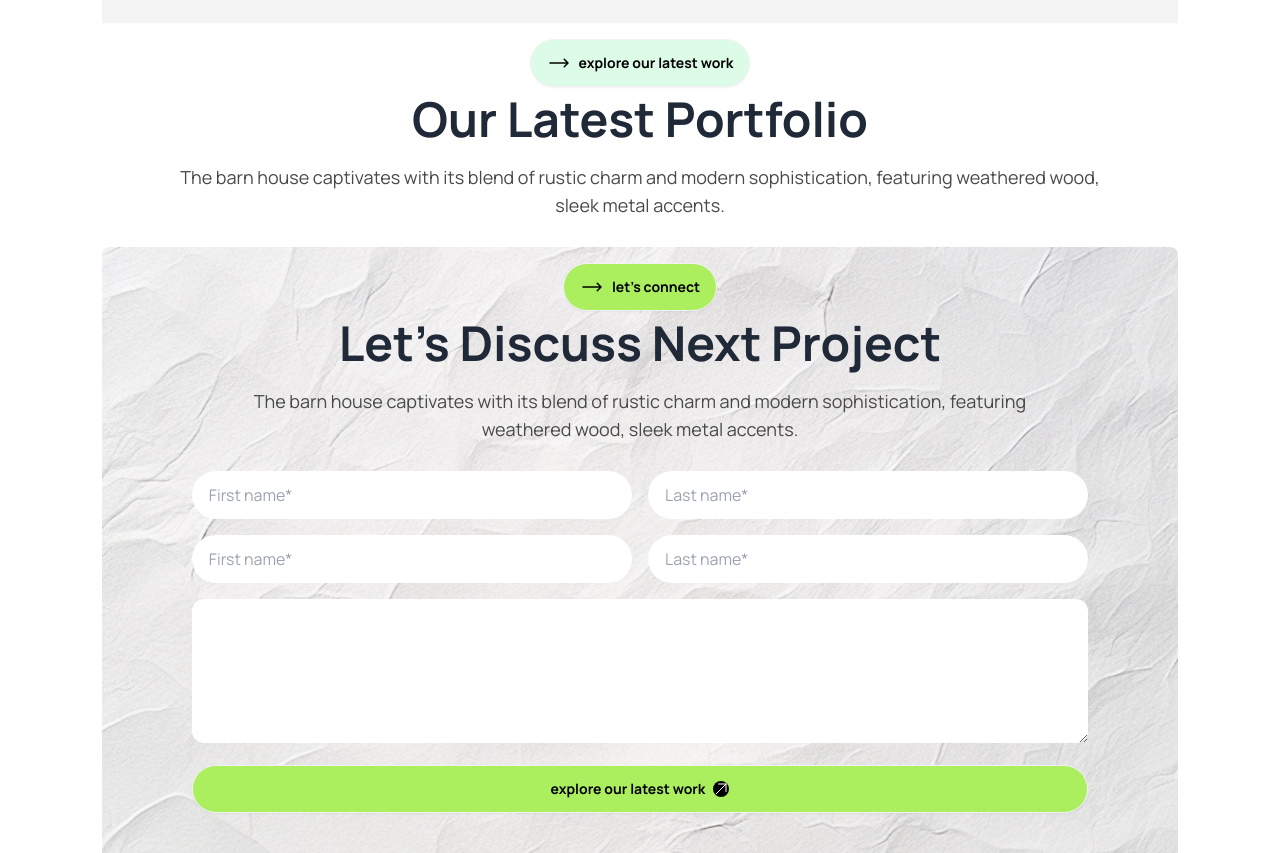
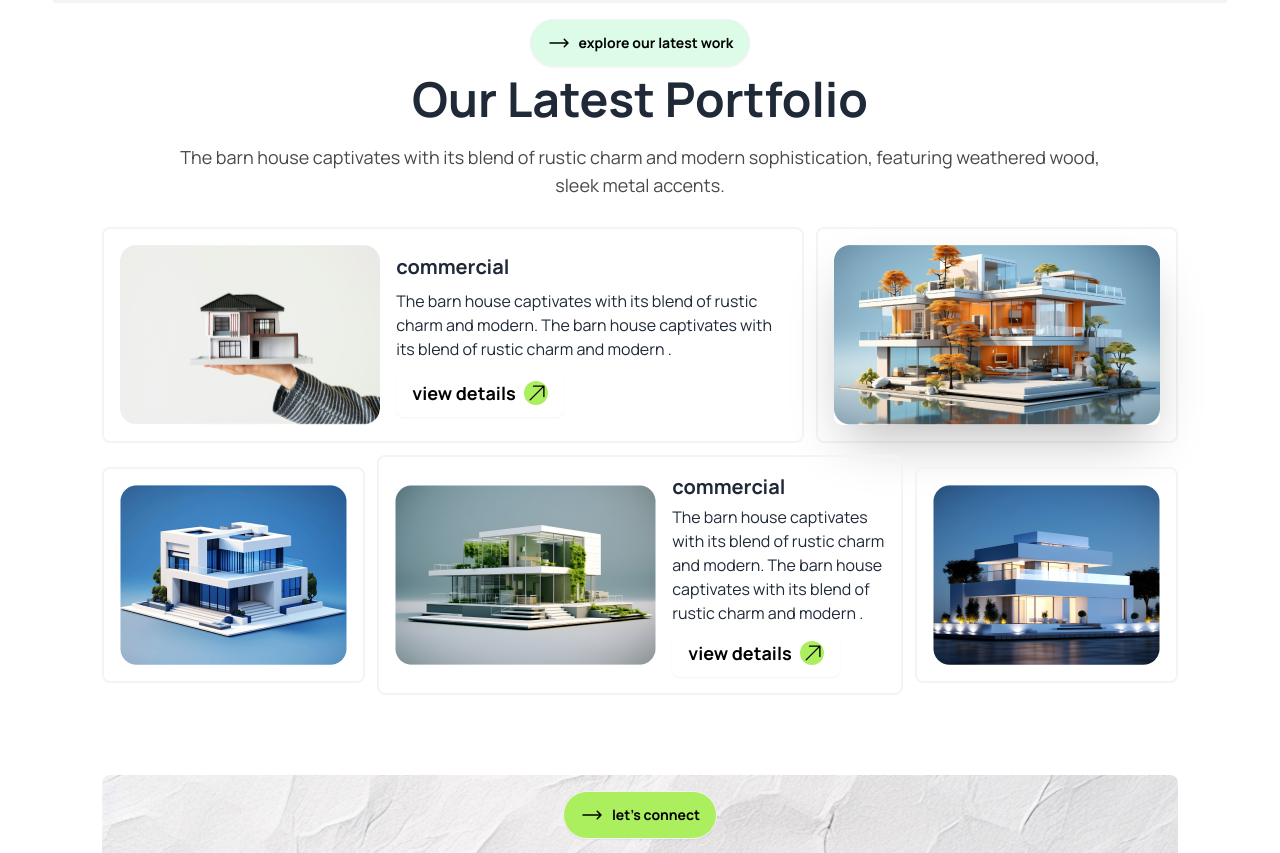
Before and after one commit to manna179/assignment-three-repositories, a plain HTML site: page index.html in a window 1280 px wide. Shown: the part 1947-2800 px from the top of the page. Drawn offline with nearby package versions, Linux system fonts and the light colour scheme.

Commit message:
added work process div

```diff
--- a/index.html
+++ b/index.html
@@ -121,8 +121,8 @@
                 <div class="card-body items-center text-center space-y-2 w-11/12 mx-auto">
                   <h1 class="card-title text-5xl font-bold text-center">A barn house of this design has a <br> striking appearance</h1>
                   <p class="text-lg text-center">The barn house captivates with its blend of rustic charm and modern sophistication, featuring weathered wood, sleek metal accents, and large windows that flood the space with natural light.</p>
-                  <div class="card-actions w-full">
-                    <button class="btn bg-secondary hover:bg-secondary font-bold  text-black text-xl ">view details<svg xmlns="http://www.w3.org/2000/svg"   fill="none" viewBox="0 0 24 24" stroke-width="1.5" stroke="currentColor" class="size-6  rounded-full bg-primary text-black  pl-0.5">
+                  <div class="card-actions w-full justify-center items-center">
+                    <button class="btn bg-secondary hover:bg-secondary font-bold  text-black text-xl text-center">view details<svg xmlns="http://www.w3.org/2000/svg"   fill="none" viewBox="0 0 24 24" stroke-width="1.5" stroke="currentColor" class="size-6  rounded-full bg-primary text-black  pl-0.5">
                         <path stroke-linecap="round" stroke-linejoin="round" d="m4.5 19.5 15-15m0 0H8.25m11.25 0v11.25"  />
                       </svg></button>
                   </div>
@@ -134,7 +134,8 @@
 
        <!-- work process div  -->
 
-        <section class="bg-back pt-20 mt-14 w-11/12 mx-auto">
+        <section class="w-full bg-back  ">
+            <div class=" pt-20 mt-14 w-full">
               <div class="w-11/12 mx-auto relative  ">
                 <div class=" absolute -top-12 -left-8">
                   <img src="assets/Vector.png" alt="">
@@ -262,6 +263,7 @@
                  </div>
 
               </div>
+            </div>
 
         </section>
 
@@ -294,6 +296,85 @@
               </div>
             </div>
             <!-- bottom -->
+             <div class="space-y-3 mb-20">
+              <!-- row-1  -->
+               <div class="flex flex-col lg:flex-row justify-center items-center gap-3">
+
+                <!-- first  -->
+
+                <div class="border-2 border-gray-100 rounded-lg w-full">
+                  <div class="hero  ">
+                    <div class="hero-content flex-col lg:flex-row">
+                      <img
+                        src="assets/img1.png"
+                        class="max-w-sm rounded-lg " />
+                      <div class="w-11/12 mx-auto">
+                        <h1 class="text-xl font-bold">commercial</h1>
+                        <p class="py-2">
+                          The barn house captivates with its blend of rustic charm and modern. The barn house captivates with its blend of rustic charm and modern .
+                        </p>
+
+                        <!-- asdf -->
+
+                        <button class="btn bg-transparent hover:bg-transparent  font-bold  text-black text-lg text-center border-none ">view details<svg xmlns="http://www.w3.org/2000/svg"   fill="none" viewBox="0 0 24 24" stroke-width="1.5" stroke="currentColor" class="size-6  rounded-full bg-primary text-black  pl-0.5">
+                          <path stroke-linecap="round" stroke-linejoin="round" d="m4.5 19.5 15-15m0 0H8.25m11.25 0v11.25"  />
+                        </svg></button>
+
+                      </div>
+                    </div>
+                  </div>
+                </div>
+
+                <!-- second  -->
+
+                <div class="">
+                  <div class="border-2 border-gray-100 p-4 bg-cover rounded-lg ">
+                    <img class="max-w-sm rounded-lg shadow-2xl"  src="assets/img2.png" alt="">
+                  </div>
+                </div>
+
+               </div>
+
+               <!-- row-2  -->
+                <div class="flex flex-col lg:flex-row justify-center items-center gap-3">
+                  <!-- first -->
+                   <div>
+                    <div class="border-2 border-gray-100 rounded-lg p-4 bg-cover w-full">
+                      <img class="max-w-sm rounded-lg" src="assets/img3.png" alt="">
+                    </div>
+                   </div>
+                   <!-- second-2  -->
+                   <div class="border-2 border-gray-100 rounded-lg  ">
+                    <div class="hero  ">
+                      <div class="hero-content flex-col lg:flex-row order-1 w-full">
+                        <img
+                          src="assets/img4.png"
+                          class="max-w-sm rounded-lg " />
+                        <div class="items-center justify-center w-full">
+                          <h1 class="text-xl font-bold">commercial</h1>
+                          <p class="py-1">
+                            The barn house captivates with its blend of rustic charm and modern. The barn house captivates with its blend of rustic charm and modern .
+                          </p>
+
+                          <!-- asdf -->
+
+                          <button class="btn bg-transparent hover:bg-transparent  font-bold  text-black text-lg text-center border-none ">view details<svg xmlns="http://www.w3.org/2000/svg"   fill="none" viewBox="0 0 24 24" stroke-width="1.5" stroke="currentColor" class="size-6  rounded-full bg-primary text-black  pl-0.5">
+                            <path stroke-linecap="round" stroke-linejoin="round" d="m4.5 19.5 15-15m0 0H8.25m11.25 0v11.25"  />
+                          </svg></button>
+
+                        </div>
+                      </div>
+                    </div>
+                  </div>
+
+                    <!-- 3rd  -->
+                     <div>
+                      <div class="border-2 w-full border-gray-100 p-4 bg-cover rounded-lg">
+                        <img class="max-w-lg rounded-lg " src="assets/img5.png" alt="">
+                      </div>
+                     </div>
+                </div>
+             </div>
 
 
 
@@ -362,7 +443,7 @@
           </div>
                 <button class="btn bg-primary hover:bg-primary font-bold text-black text-sm rounded-full w-full mt-4">
 
-                  explore our latest work
+                  send mail
 
                  <svg xmlns="http://www.w3.org/2000/svg" fill="none" viewBox="0 0 24 24" stroke-width="1.5" stroke="currentColor" class="size-4 bg-black rounded-full text-white">
                   <path stroke-linecap="round" stroke-linejoin="round" d="m4.5 19.5 15-15m0 0H8.25m11.25 0v11.25" />
```
Lines whose indentation alone changed are shown as unchanged.
